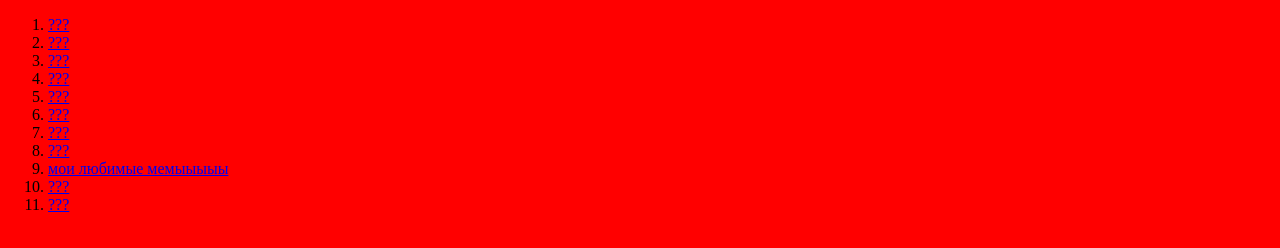
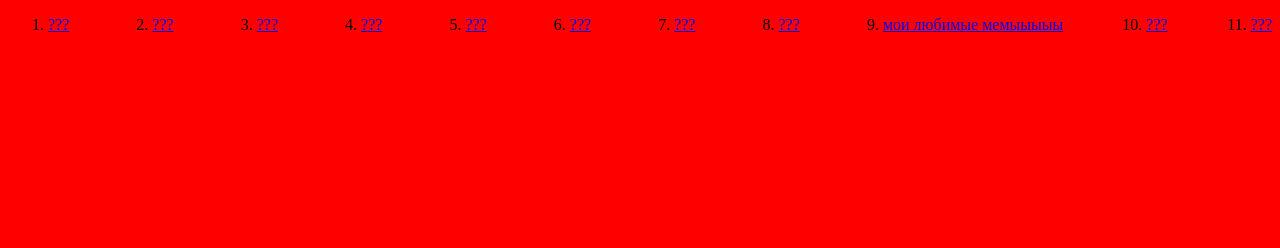
Before and after one commit to maximdom-svd/maximdom-svd.github.io, a plain HTML site: page index.html in a window 1280 px wide. Drawn offline with Linux system fonts and the light colour scheme.

Commit message:
Update index.html

```diff
--- a/index.html
+++ b/index.html
@@ -8,6 +8,10 @@
     <style>
          body {
             background-color: rgb(255, 0, 0);
+         }
+           ol {
+            display: flex;
+            justify-content: space-between;
          }
     </style>
 </head>
```
